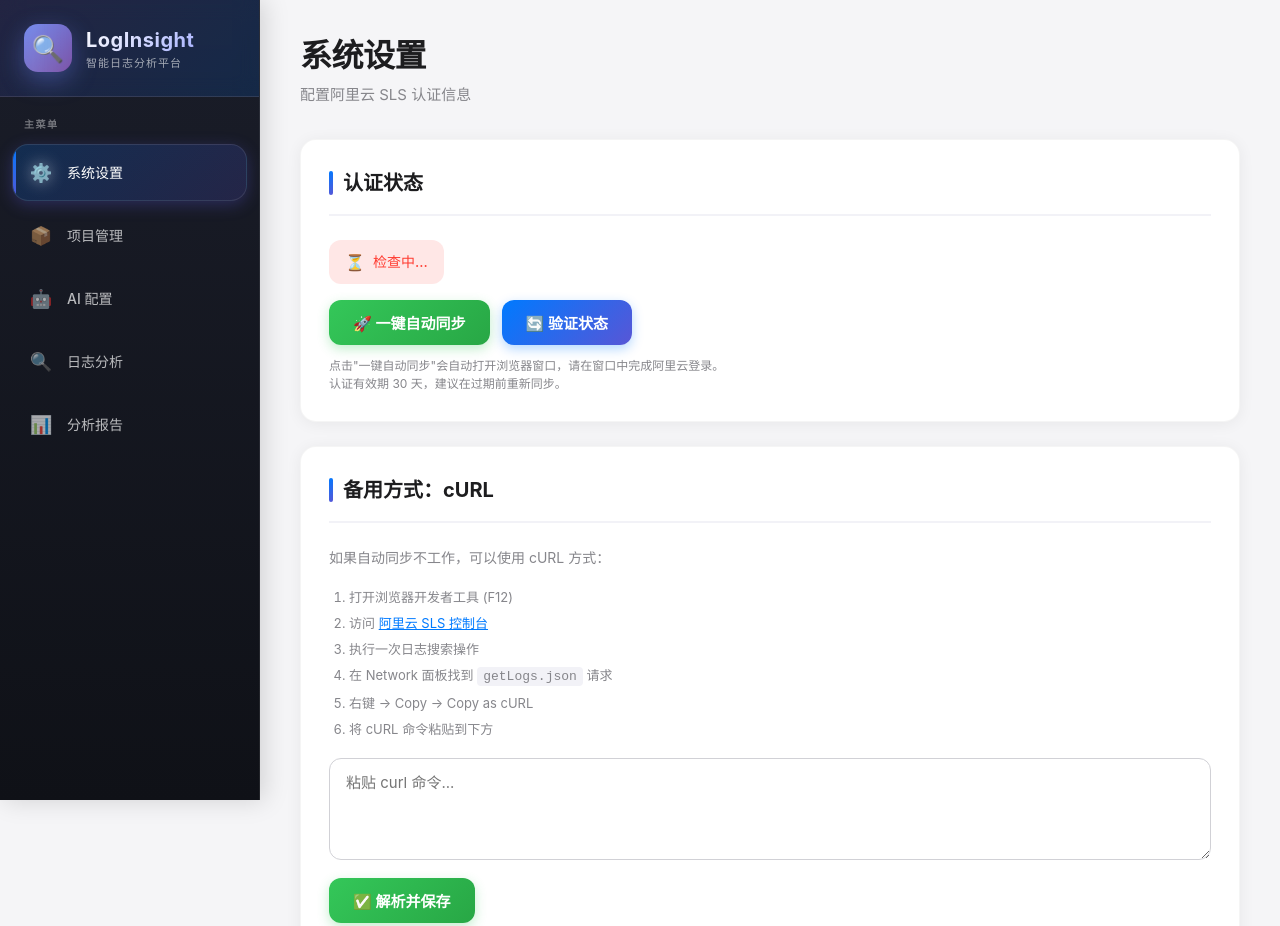
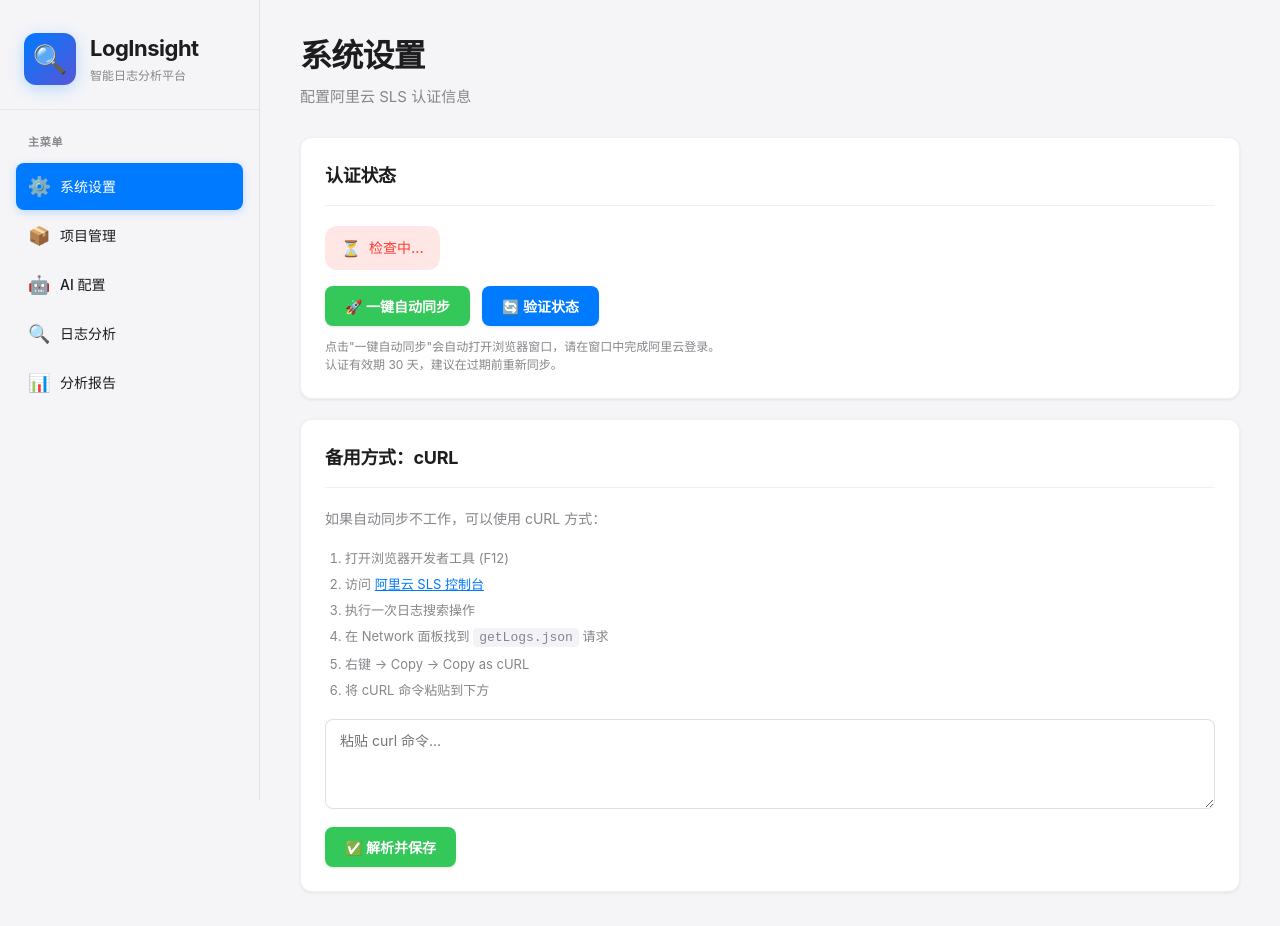
Before and after one commit to gaohui0611/sls-log-analyzer, a website: page public/index.html in a window 1280 px wide. Shown: the top 926 px of the page. Drawn offline with Linux system fonts and the light colour scheme; no server answers.

Commit message:
refactor: 改为真正的macOS风格设计
- 侧边栏改为浅色毛玻璃效果（rgba(246, 246, 248, 0.8)）
- 使用macOS标准的backdrop-filter模糊效果
- 简化导航菜单，去除过度装饰
- 激活状态使用纯色#007AFF（macOS系统蓝）
- 按钮采用扁平设计，去除渐变
- 卡片使用纯白背景，轻微阴影
- 整体配色：浅灰背景#F5F5F7，白色卡片
- 字体颜色：主色#1D1D1F，次要色#86868B
- 简约、大气、科技感，完全符合macOS Big Sur设计语言

```diff
--- a/public/index.html
+++ b/public/index.html
@@ -39,7 +39,7 @@
 
     body {
       font-family: -apple-system, BlinkMacSystemFont, 'SF Pro Display', 'SF Pro Text', 'Helvetica Neue', Arial, sans-serif;
-      background: var(--apple-bg);
+      background: #F5F5F7;
       min-height: 100vh;
       color: var(--apple-text);
       line-height: 1.5;
@@ -55,9 +55,9 @@
     /* 侧边栏 */
     .sidebar {
       width: 260px;
-      background: linear-gradient(180deg, #1a1d29 0%, #0f1117 100%);
-      border-right: 1px solid rgba(255, 255, 255, 0.08);
-      box-shadow: 4px 0 24px rgba(0, 0, 0, 0.15);
+      background: rgba(246, 246, 248, 0.8);
+      backdrop-filter: saturate(180%) blur(20px);
+      border-right: 1px solid rgba(0, 0, 0, 0.08);
       padding: 0;
       position: fixed;
       height: 100vh;
@@ -66,11 +66,8 @@
     }
 
     .sidebar-header {
-      padding: 24px;
-      background: linear-gradient(135deg, rgba(88, 86, 214, 0.15), rgba(0, 122, 255, 0.15));
-      backdrop-filter: blur(10px);
-      margin-bottom: 20px;
-      border-bottom: 1px solid rgba(255, 255, 255, 0.1);
+      padding: 32px 24px 24px;
+      border-bottom: 1px solid rgba(0, 0, 0, 0.06);
     }
 
     .sidebar-logo {
@@ -80,144 +77,93 @@
     }
 
     .sidebar-logo-icon {
-      width: 48px;
-      height: 48px;
-      background: linear-gradient(135deg, #667eea 0%, #764ba2 100%);
-      border-radius: 14px;
+      width: 52px;
+      height: 52px;
+      background: linear-gradient(135deg, #007AFF 0%, #5856D6 100%);
+      border-radius: 12px;
       display: flex;
       align-items: center;
       justify-content: center;
-      font-size: 26px;
-      box-shadow: 0 8px 24px rgba(102, 126, 234, 0.4);
-      transition: all 0.3s ease;
-      position: relative;
-      overflow: hidden;
-    }
-
-    .sidebar-logo-icon::before {
-      content: '';
-      position: absolute;
-      top: -50%;
-      left: -50%;
-      width: 200%;
-      height: 200%;
-      background: linear-gradient(45deg, transparent, rgba(255, 255, 255, 0.1), transparent);
-      transform: rotate(45deg);
-      animation: shine 3s infinite;
-    }
-
-    @keyframes shine {
-      0%, 100% { transform: translateX(-100%) translateY(-100%) rotate(45deg); }
-      50% { transform: translateX(100%) translateY(100%) rotate(45deg); }
+      font-size: 28px;
+      box-shadow: 0 4px 16px rgba(0, 122, 255, 0.25);
+      transition: all 0.3s cubic-bezier(0.4, 0, 0.2, 1);
     }
 
     .sidebar-logo-icon:hover {
-      transform: scale(1.05) rotate(-5deg);
-      box-shadow: 0 12px 32px rgba(102, 126, 234, 0.5);
+      transform: scale(1.05);
+      box-shadow: 0 8px 24px rgba(0, 122, 255, 0.35);
     }
 
     .sidebar-logo-text {
-      font-size: 20px;
+      font-size: 22px;
       font-weight: 700;
-      background: linear-gradient(135deg, #ffffff 0%, #a8b2ff 100%);
-      -webkit-background-clip: text;
-      -webkit-text-fill-color: transparent;
-      background-clip: text;
-      letter-spacing: 0.5px;
+      color: #1D1D1F;
+      letter-spacing: -0.5px;
     }
 
     .sidebar-logo-sub {
-      font-size: 11px;
-      color: rgba(255, 255, 255, 0.6);
+      font-size: 12px;
+      color: #86868B;
       font-weight: 500;
-      letter-spacing: 1px;
-      text-transform: uppercase;
+      margin-top: 2px;
     }
 
     /* 导航 */
     .nav-section {
       margin-bottom: 24px;
+      padding: 0 16px;
+    }
+
+    .nav-section-title {
+      font-size: 11px;
+      font-weight: 600;
+      color: #86868B;
+      text-transform: uppercase;
+      letter-spacing: 0.8px;
       padding: 0 12px;
-    }
-
-    .nav-section-title {
-      font-size: 10px;
-      font-weight: 700;
-      color: rgba(255, 255, 255, 0.4);
-      text-transform: uppercase;
-      letter-spacing: 1.5px;
-      padding: 0 12px;
-      margin-bottom: 12px;
+      margin: 24px 0 12px;
     }
 
     .nav-item {
       display: flex;
       align-items: center;
-      gap: 14px;
-      padding: 14px 16px;
-      border-radius: var(--radius-lg);
+      gap: 12px;
+      padding: 10px 12px;
+      border-radius: 8px;
       cursor: pointer;
-      transition: all 0.25s cubic-bezier(0.4, 0, 0.2, 1);
-      color: rgba(255, 255, 255, 0.7);
+      transition: all 0.2s cubic-bezier(0.4, 0, 0.2, 1);
+      color: #1D1D1F;
       font-size: 14px;
       font-weight: 500;
-      margin-bottom: 6px;
+      margin-bottom: 2px;
       background: transparent;
-      border: 1px solid transparent;
       position: relative;
-      overflow: hidden;
-    }
-
-    .nav-item::before {
-      content: '';
-      position: absolute;
-      left: 0;
-      top: 0;
-      bottom: 0;
-      width: 3px;
-      background: linear-gradient(135deg, var(--apple-blue), #5856D6);
-      transform: scaleY(0);
-      transition: transform 0.3s ease;
     }
 
     .nav-item:hover {
-      background: rgba(255, 255, 255, 0.08);
-      color: rgba(255, 255, 255, 0.95);
-      transform: translateX(4px);
-      box-shadow: 0 4px 12px rgba(0, 0, 0, 0.15);
-    }
-
-    .nav-item:hover::before {
-      transform: scaleY(1);
+      background: rgba(0, 0, 0, 0.04);
+      color: #007AFF;
     }
 
     .nav-item.active {
-      background: linear-gradient(135deg, rgba(0, 122, 255, 0.2), rgba(88, 86, 214, 0.2));
+      background: #007AFF;
       color: white;
-      box-shadow: 0 4px 16px rgba(88, 86, 214, 0.3);
-      border: 1px solid rgba(255, 255, 255, 0.1);
-    }
-
-    .nav-item.active::before {
-      transform: scaleY(1);
+      box-shadow: 0 2px 8px rgba(0, 122, 255, 0.25);
     }
 
     .nav-item-icon {
       font-size: 18px;
-      width: 24px;
+      width: 20px;
       text-align: center;
-      opacity: 0.9;
-      transition: all 0.2s ease;
+      transition: transform 0.2s ease;
     }
 
     .nav-item:hover .nav-item-icon {
-      opacity: 1;
       transform: scale(1.1);
     }
 
     .nav-item.active .nav-item-icon {
-      opacity: 1;
-      filter: drop-shadow(0 0 8px rgba(255, 255, 255, 0.5));
+      transform: scale(1.05);
     }
 
     /* 主内容区 */
@@ -226,86 +172,59 @@
       margin-left: 260px;
       padding: 32px 40px;
       width: calc(100% - 260px);
+      background: #F5F5F7;
     }
 
     /* 页面标题 */
     .page-header {
-      margin-bottom: 32px;
+      margin-bottom: 28px;
     }
 
     .page-title {
       font-size: 32px;
       font-weight: 700;
-      color: var(--apple-text);
-      letter-spacing: -0.5px;
+      color: #1D1D1F;
+      letter-spacing: -0.8px;
     }
 
     .page-subtitle {
       font-size: 15px;
-      color: var(--apple-text-secondary);
-      margin-top: 4px;
+      color: #86868B;
+      margin-top: 6px;
+      font-weight: 400;
     }
 
     /* 卡片 */
     .card {
-      background: var(--apple-card);
-      border-radius: var(--radius-lg);
-      padding: 28px;
-      margin-bottom: 24px;
-      box-shadow: 0 2px 16px rgba(0, 0, 0, 0.06);
-      transition: all 0.3s ease;
+      background: white;
+      border-radius: 12px;
+      padding: 24px;
+      margin-bottom: 20px;
+      box-shadow: 0 1px 3px rgba(0, 0, 0, 0.08);
+      transition: all 0.2s cubic-bezier(0.4, 0, 0.2, 1);
       max-width: 100%;
-      border: 1px solid rgba(0, 0, 0, 0.04);
-      position: relative;
-      overflow: hidden;
-    }
-
-    .card::before {
-      content: '';
-      position: absolute;
-      top: 0;
-      left: 0;
-      right: 0;
-      height: 3px;
-      background: linear-gradient(90deg, var(--apple-blue), #5856D6, var(--apple-purple));
-      opacity: 0;
-      transition: opacity 0.3s ease;
+      border: 1px solid rgba(0, 0, 0, 0.06);
     }
 
     .card:hover {
-      box-shadow: 0 8px 32px rgba(0, 0, 0, 0.1);
+      box-shadow: 0 4px 16px rgba(0, 0, 0, 0.12);
       transform: translateY(-2px);
-      border-color: rgba(0, 122, 255, 0.1);
-    }
-
-    .card:hover::before {
-      opacity: 1;
     }
 
     .card-header {
       display: flex;
       align-items: center;
       justify-content: space-between;
-      margin-bottom: 24px;
+      margin-bottom: 20px;
       padding-bottom: 16px;
-      border-bottom: 2px solid var(--apple-gray-6);
+      border-bottom: 1px solid rgba(0, 0, 0, 0.06);
     }
 
     .card-title {
-      font-size: 20px;
+      font-size: 18px;
       font-weight: 700;
-      color: var(--apple-text);
-      display: flex;
-      align-items: center;
-      gap: 10px;
-    }
-
-    .card-title::before {
-      content: '';
-      width: 4px;
-      height: 24px;
-      background: linear-gradient(135deg, var(--apple-blue), #5856D6);
-      border-radius: 2px;
+      color: #1D1D1F;
+      letter-spacing: -0.3px;
     }
 
     /* 表单 */
@@ -317,7 +236,7 @@
       display: block;
       font-size: 13px;
       font-weight: 600;
-      color: var(--apple-text);
+      color: #1D1D1F;
       margin-bottom: 8px;
     }
 
@@ -325,13 +244,13 @@
     .form-select,
     .form-textarea {
       width: 100%;
-      padding: 12px 16px;
-      border: 1px solid var(--apple-gray-4);
-      border-radius: var(--radius-md);
-      font-size: 15px;
-      color: var(--apple-text);
-      background: var(--apple-card);
-      transition: all 0.2s ease;
+      padding: 10px 14px;
+      border: 1px solid rgba(0, 0, 0, 0.12);
+      border-radius: 8px;
+      font-size: 14px;
+      color: #1D1D1F;
+      background: white;
+      transition: all 0.2s cubic-bezier(0.4, 0, 0.2, 1);
       font-family: inherit;
     }
 
@@ -339,12 +258,12 @@
     .form-select:focus,
     .form-textarea:focus {
       outline: none;
-      border-color: var(--apple-blue);
-      box-shadow: 0 0 0 3px rgba(0, 122, 255, 0.15);
+      border-color: #007AFF;
+      box-shadow: 0 0 0 4px rgba(0, 122, 255, 0.1);
     }
 
     .form-input::placeholder {
-      color: var(--apple-gray-2);
+      color: #86868B;
     }
 
     .form-row {
@@ -355,7 +274,7 @@
 
     .form-hint {
       font-size: 12px;
-      color: var(--apple-text-secondary);
+      color: #86868B;
       margin-top: 6px;
     }
 
@@ -365,91 +284,73 @@
       align-items: center;
       justify-content: center;
       gap: 8px;
-      padding: 12px 24px;
+      padding: 10px 20px;
       border: none;
-      border-radius: var(--radius-md);
-      font-size: 15px;
+      border-radius: 8px;
+      font-size: 14px;
       font-weight: 600;
       cursor: pointer;
-      transition: all 0.2s ease;
+      transition: all 0.2s cubic-bezier(0.4, 0, 0.2, 1);
       font-family: inherit;
-      position: relative;
-      overflow: hidden;
-    }
-
-    .btn::before {
-      content: '';
-      position: absolute;
-      top: 50%;
-      left: 50%;
-      width: 0;
-      height: 0;
-      border-radius: 50%;
-      background: rgba(255, 255, 255, 0.3);
-      transform: translate(-50%, -50%);
-      transition: width 0.6s, height 0.6s;
-    }
-
-    .btn:active::before {
-      width: 300px;
-      height: 300px;
     }
 
     .btn-primary {
-      background: linear-gradient(135deg, var(--apple-blue), #5856D6);
+      background: #007AFF;
       color: white;
+      box-shadow: 0 1px 3px rgba(0, 0, 0, 0.12);
+    }
+
+    .btn-primary:hover {
+      background: #0051D5;
       box-shadow: 0 4px 12px rgba(0, 122, 255, 0.3);
-    }
-
-    .btn-primary:hover {
-      background: linear-gradient(135deg, #0056CC, #4745B8);
-      transform: translateY(-2px);
-      box-shadow: 0 6px 20px rgba(0, 122, 255, 0.4);
+      transform: translateY(-1px);
+    }
+
+    .btn-primary:active {
+      transform: translateY(0);
+      box-shadow: 0 1px 3px rgba(0, 0, 0, 0.12);
     }
 
     .btn-secondary {
-      background: var(--apple-gray-6);
-      color: var(--apple-text);
-      box-shadow: 0 2px 8px rgba(0, 0, 0, 0.05);
+      background: rgba(0, 0, 0, 0.04);
+      color: #1D1D1F;
     }
 
     .btn-secondary:hover {
-      background: var(--apple-gray-5);
+      background: rgba(0, 0, 0, 0.08);
+    }
+
+    .btn-success {
+      background: #34C759;
+      color: white;
+      box-shadow: 0 1px 3px rgba(0, 0, 0, 0.12);
+    }
+
+    .btn-success:hover {
+      background: #28A745;
+      box-shadow: 0 4px 12px rgba(52, 199, 89, 0.3);
       transform: translateY(-1px);
-      box-shadow: 0 4px 12px rgba(0, 0, 0, 0.08);
-    }
-
-    .btn-success {
-      background: linear-gradient(135deg, var(--apple-green), #28a745);
+    }
+
+    .btn-danger {
+      background: #FF3B30;
       color: white;
-      box-shadow: 0 4px 12px rgba(52, 199, 89, 0.3);
-    }
-
-    .btn-success:hover {
-      background: linear-gradient(135deg, #28a745, #218838);
-      transform: translateY(-2px);
-      box-shadow: 0 6px 20px rgba(52, 199, 89, 0.4);
-    }
-
-    .btn-danger {
-      background: linear-gradient(135deg, var(--apple-red), #dc3545);
-      color: white;
+      box-shadow: 0 1px 3px rgba(0, 0, 0, 0.12);
+    }
+
+    .btn-danger:hover {
+      background: #D32F2F;
       box-shadow: 0 4px 12px rgba(255, 59, 48, 0.3);
-    }
-
-    .btn-danger:hover {
-      background: linear-gradient(135deg, #dc3545, #c82333);
-      transform: translateY(-2px);
-      box-shadow: 0 6px 20px rgba(255, 59, 48, 0.4);
+      transform: translateY(-1px);
     }
 
     .btn-sm {
-      padding: 8px 16px;
+      padding: 6px 14px;
       font-size: 13px;
     }
 
     .btn:disabled {
-      opacity: 0.5;
+      opacity: 0.4;
       cursor: not-allowed;
       transform: none !important;
       box-shadow: none !important;
```
